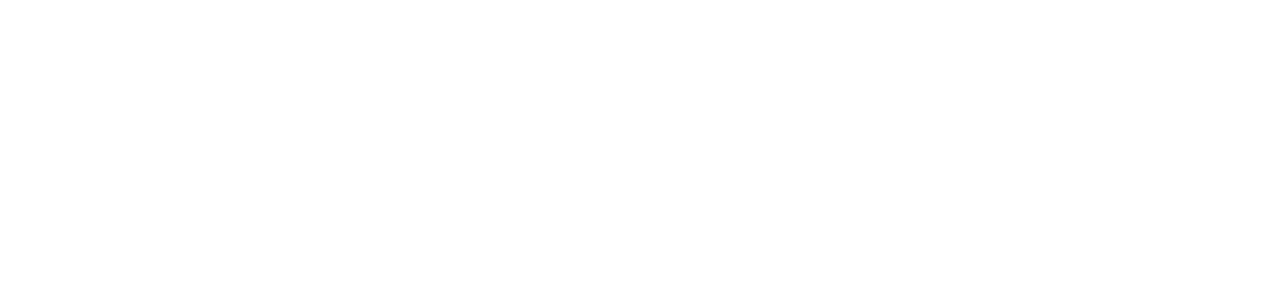
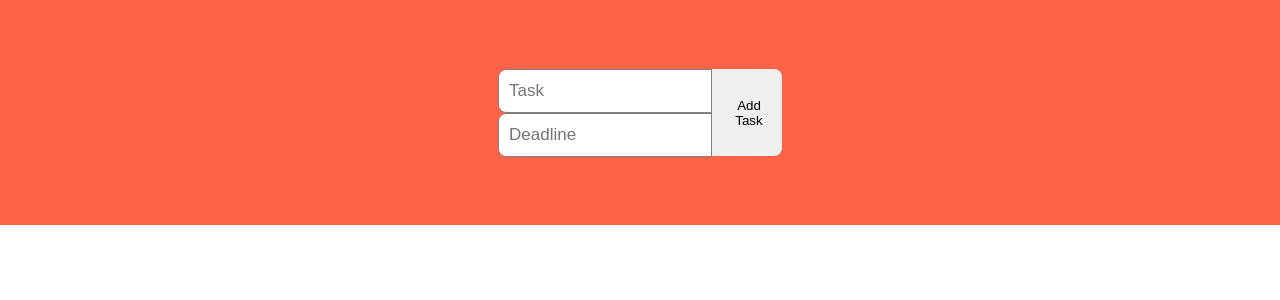
Before and after one commit to edocai/TodoAppTS, a React (Vite) app: page / in a window 1280 px wide. Shown: the top 300 px of the page. Built offline with nearby package versions, Linux system fonts and the light colour scheme.

Commit message:
adding states

```diff
--- a/src/App.css
+++ b/src/App.css
@@ -1,41 +1,95 @@
-#root {
-  max-width: 1280px;
-  margin: 0 auto;
-  padding: 2rem;
-  text-align: center;
+.App {
+  display: flex;
+  align-items: center;
+  flex-direction: column;
+  width: 100vw;
+  height: 100vh;
+  font-family: Arial, Helvetica, sans-serif;
 }
 
-.logo {
-  height: 6em;
-  padding: 1.5em;
-  will-change: filter;
-}
-.logo:hover {
-  filter: drop-shadow(0 0 2em #646cffaa);
-}
-.logo.react:hover {
-  filter: drop-shadow(0 0 2em #61dafbaa);
+body {
+  margin: 0%;
+  padding: 0%;
 }
 
-@keyframes logo-spin {
-  from {
-    transform: rotate(0deg);
-  }
-  to {
-    transform: rotate(360deg);
-  }
+.header {
+  flex: 30%;
+  background-color: tomato;
+  width: 100%;
+  display: flex;
+  justify-content: center;
+  align-items: center;
 }
 
-@media (prefers-reduced-motion: no-preference) {
-  a:nth-of-type(2) .logo {
-    animation: logo-spin infinite 20s linear;
-  }
+.header .input-container {
+  display: flex;
+  flex-direction: column;
 }
 
-.card {
-  padding: 2em;
+.header input {
+  width: 200px;
+  height: 40px;
+  border: none;
+  border-bottom-left-radius: 8px;
+  border-top-left-radius: 8px;
+  padding-left: 10px;
+  font-size: 17px;
+  border: 1px solid grey;
 }
 
-.read-the-docs {
-  color: #888;
+.header button {
+  width: 70px;
+  height: 87px;
+  border: none;
+  border-bottom-right-radius: 8px;
+  border-top-right-radius: 8px;
+  padding-left: 10px;
+  cursor: pointer;
 }
+
+.todo-list {
+  flex: 70%;
+  width: 100%;
+  display: flex;
+  align-items: center;
+  padding-top: 50px;
+  flex-direction: column;
+}
+
+.task {
+  width: 500px;
+  height: 50px;
+  display: flex;
+  color: white;
+  margin: 15px;
+}
+
+.task .content {
+  flex: 80%;
+  height: 100%;
+  display: flex;
+  justify-content: center;
+  align-items: center;
+}
+
+.task .content span {
+  display: grid;
+  place-items: center;
+  border: 1px solid white;
+  width: 100%;
+  height: 100%;
+  font-size: 18px;
+  border-right: none;
+  background-color: tomato;
+}
+
+.task button {
+  flex: 20%;
+  height: 100%;
+  border: none;
+  background-color: lightseagreen;
+  border-top-right-radius: 8px;
+  border-bottom-right-radius: 8px;
+  color: white;
+  cursor: pointer;
+}
--- a/src/App.tsx
+++ b/src/App.tsx
@@ -1,12 +1,22 @@
-import { useState } from 'react'
+import { useState, ChangeEvent } from 'react'
 import './App.css'
 
 function App() {
+  const [task, setTask] = useState<string>("")
+  const [deadline, setDeadline] = useState<number>(0)
+
 
 
   return (
     <div className="App">
-
+      <div className="header">
+        <div className="input-container">
+          <input type="text" placeholder='Task' />
+          <input type="number" placeholder='Deadline' />
+        </div>
+        <button>Add Task</button>
+      </div>
+      <div className="todo-list"></div>
     </div>
   )
 }
```
